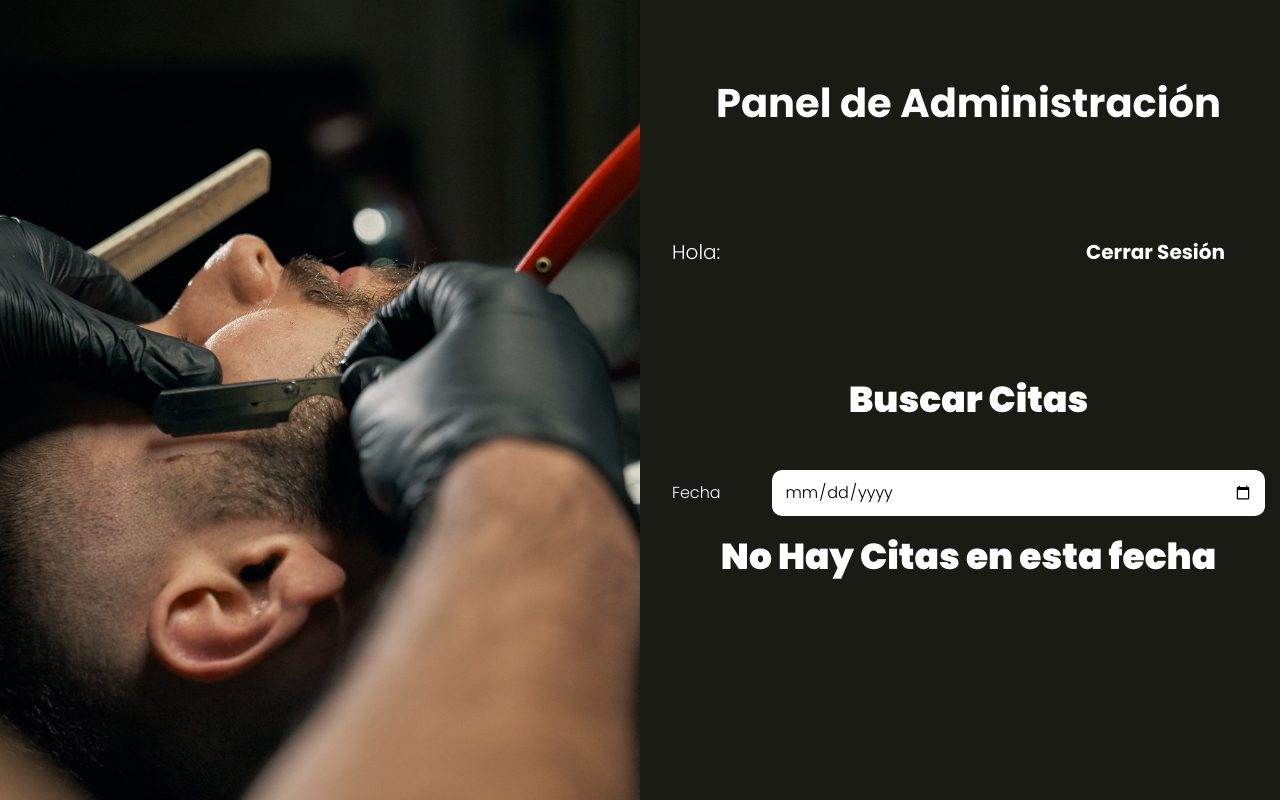
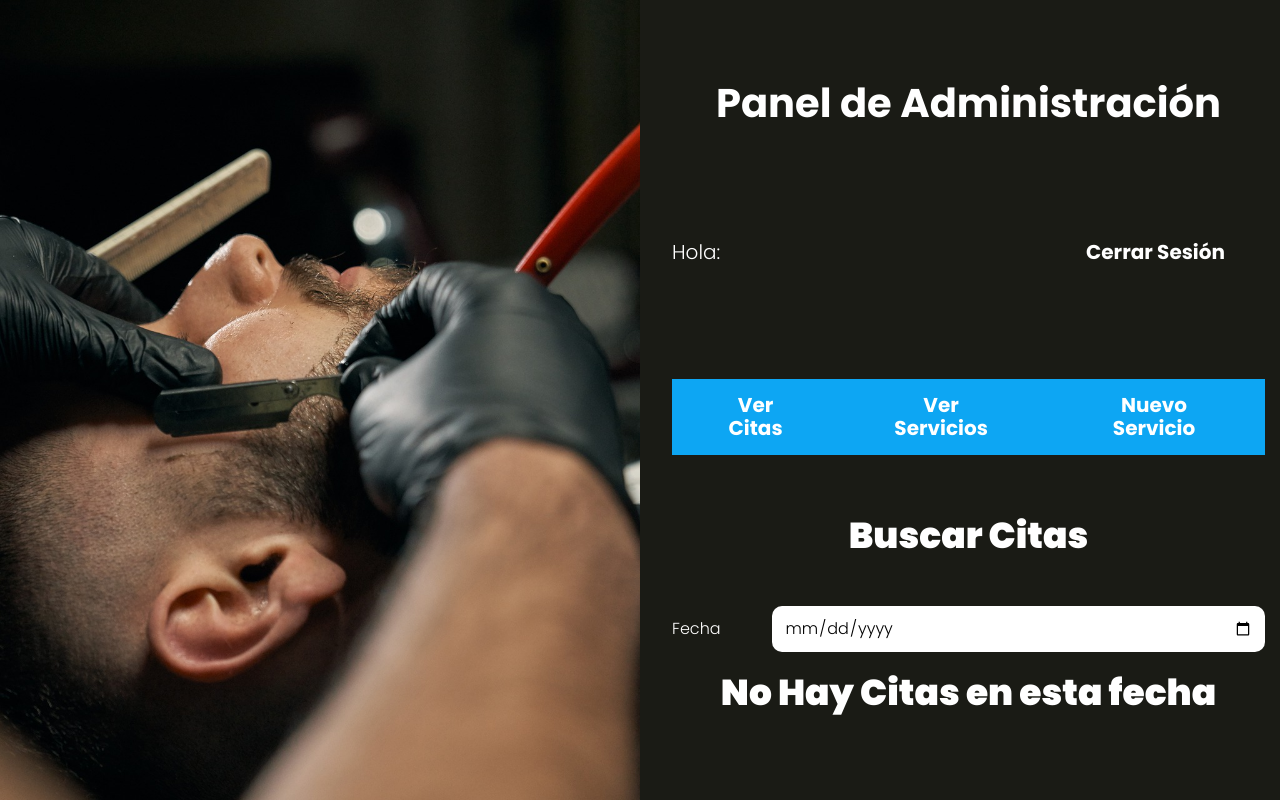
Before and after one commit to IGuerreroV/appsalonMVC, a PHP site: the page made by views/admin/index.php in a window 1280 px wide. Run offline with PHP 8.4, Linux system fonts and the light colour scheme; the template is opened without the code that fills it, so the values that code supplies are empty; the visitor is signed in with stand-in values (Sample User, id 1).

Commit message:
feat: Crear menú de navegación para el administrador

```diff
--- a/src/scss/layout/_UI.scss
+++ b/src/scss/layout/_UI.scss
@@ -55,3 +55,16 @@
     @include m.boton(v.$negro, v.$blanco);
   }
 }
+
+.barra-servicios {
+  margin-bottom: v.$separacion;
+
+  @include m.tablet {
+    display: flex;
+    justify-content: space-between;
+  }
+
+  .boton {
+    margin: 0 0 1rem 0;
+  }
+}
--- a/views/templates/barra.php
+++ b/views/templates/barra.php
@@ -2,3 +2,11 @@
     <p>Hola: <?php echo $nombre ?? ''; ?></p>
     <a class="boton" href="/logout">Cerrar Sesión</a>
 </div>
+
+<?php if(isset($_SESSION['admin'])): ?>
+    <div class="barra-servicios">
+        <a class="boton" href="/admin">Ver Citas</a>
+        <a class="boton" href="/servicios">Ver Servicios</a>
+        <a class="boton" href="/servicios/crear">Nuevo Servicio</a>
+    </div>
+<?php endif; ?>
```
Also changed, not shown: public/build/css/app.css, 1 other file.
